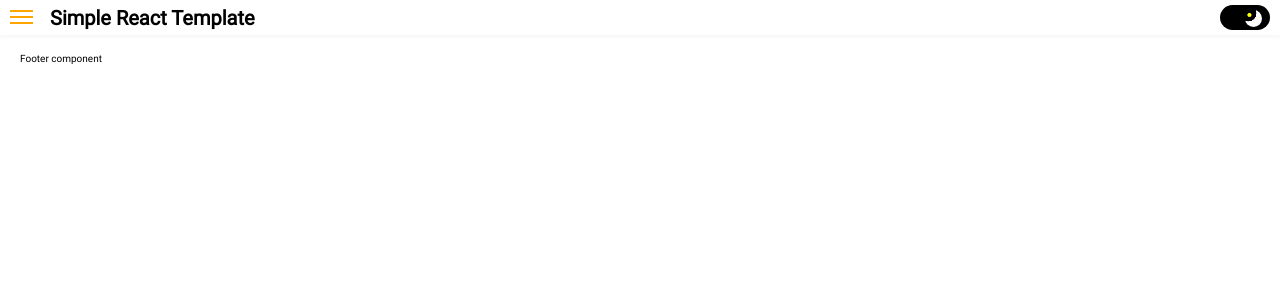
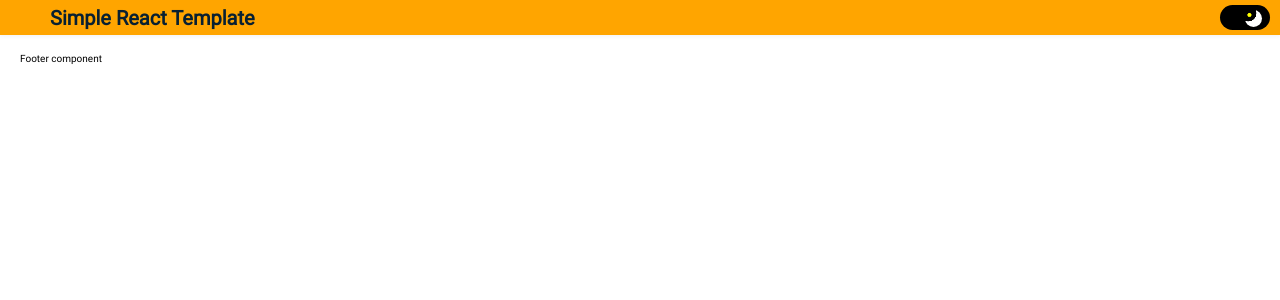
Before and after one commit to maxponmar/simple-react-template, a React (Create React App) app: page / in a window 1280 px wide. Shown: the top 300 px of the page. Built offline with nearby package versions, Linux system fonts and the light colour scheme.

Commit message:
Header Colors Updates
- Now the heder use the primary color for background and text color for
  the text.

```diff
--- a/src/components/layout/header/Header.module.css
+++ b/src/components/layout/header/Header.module.css
@@ -9,4 +9,9 @@
   display: flex;
   justify-content: space-between;
   align-items: center;
+  background-color: var(--color-primary);
 }
+
+.title {
+  color: var(--color-secondary);
+}
```
